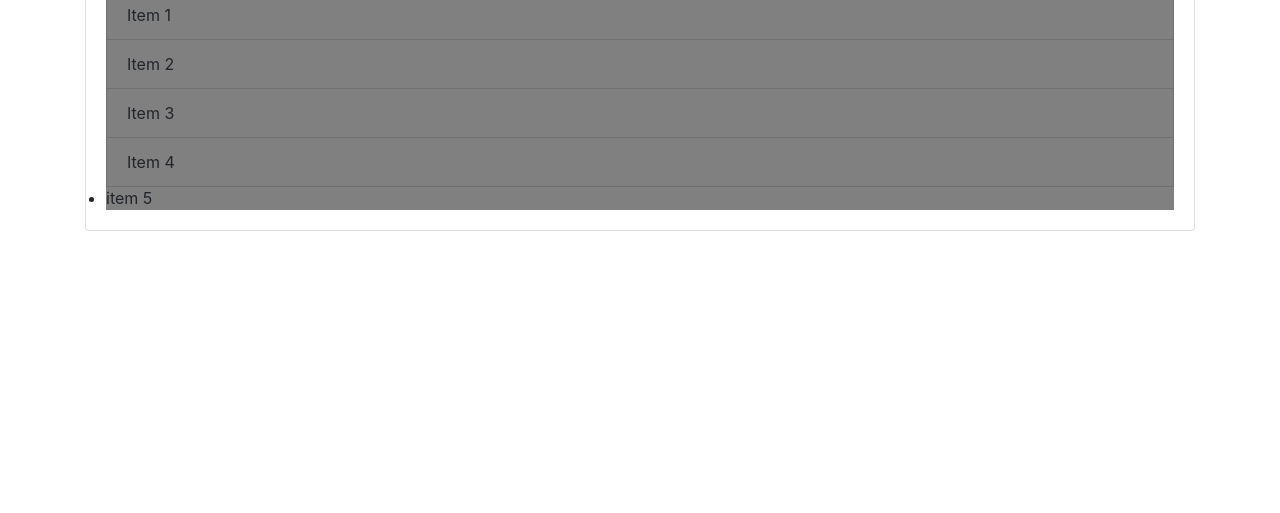
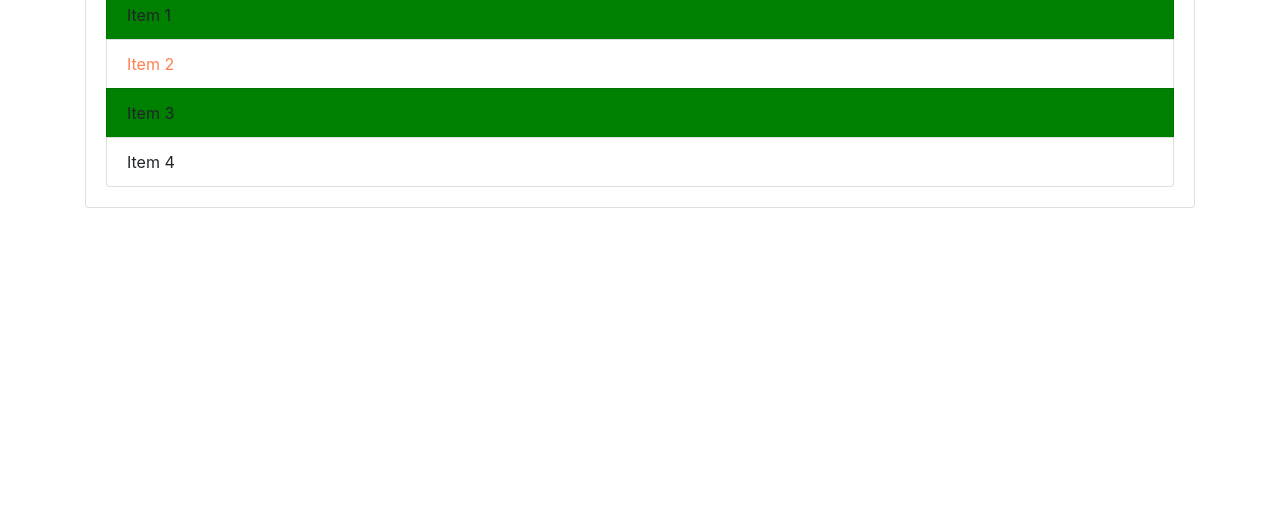
Before and after one commit to shivam5676/testing-upload, a plain HTML site: page myproject design/index.html in a window 1280 px wide. Shown: the part 287-800 px from the top of the page. Drawn offline with nearby package versions, Linux system fonts and the light colour scheme.

Commit message:
green odd

```diff
--- a/myproject design/dom.js
+++ b/myproject design/dom.js
@@ -1,6 +1,7 @@
-var li=document.getElementsByTagName('li');
-console.log(li);
-for(var i= 0 ;i<li.length; i++)
+var seconditem=document.querySelector('.list-group-item:nth-child(2)');
+seconditem.style.color='coral'
+var odd=document.querySelectorAll('li:nth-child(odd)');
+for(var i=0 ;i<odd.length;i++)
 {
-    li[i].style.backgroundColor="grey"
+    odd[i].style.backgroundColor="green"
 }
--- a/myproject design/index.html
+++ b/myproject design/index.html
@@ -26,7 +26,7 @@
       <li class="list-group-item">Item 2</li>
       <li class="list-group-item">Item 3</li>
       <li class="list-group-item">Item 4</li>
-      <li>item 5</li>
+
     </ul>
    </div>
   </div>
```
